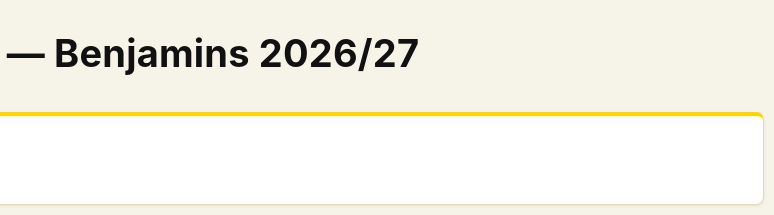
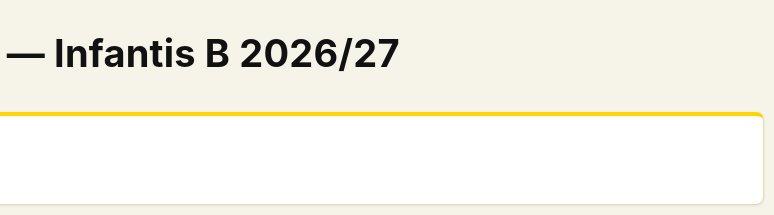
Before and after one commit to joaolourencomarques/futsal-infantis-2627, a plain HTML site: page index.html in a window 1280 px wide. Shown: the top 215 px of the page, 506-1280 px from the left. Drawn offline with nearby package versions, Linux system fonts and the light colour scheme.

```diff
--- a/index.html
+++ b/index.html
@@ -233,7 +233,7 @@
 
 <script>
 /* ===== ÚNICA LINHA A ALTERAR PARA OUTRO ESCALÃO ===== */
-const ESCALAO='Benjamins 2026/27';
+const ESCALAO='Infantis B 2026/27';
 const $=id=>document.getElementById(id);
 const esc=s=>String(s??'').replace(/[&<>"']/g,c=>({'&':'&amp;','<':'&lt;','>':'&gt;','"':'&quot;',"'":'&#39;'}[c]));
 const pad=n=>String(n).padStart(2,'0');
```
